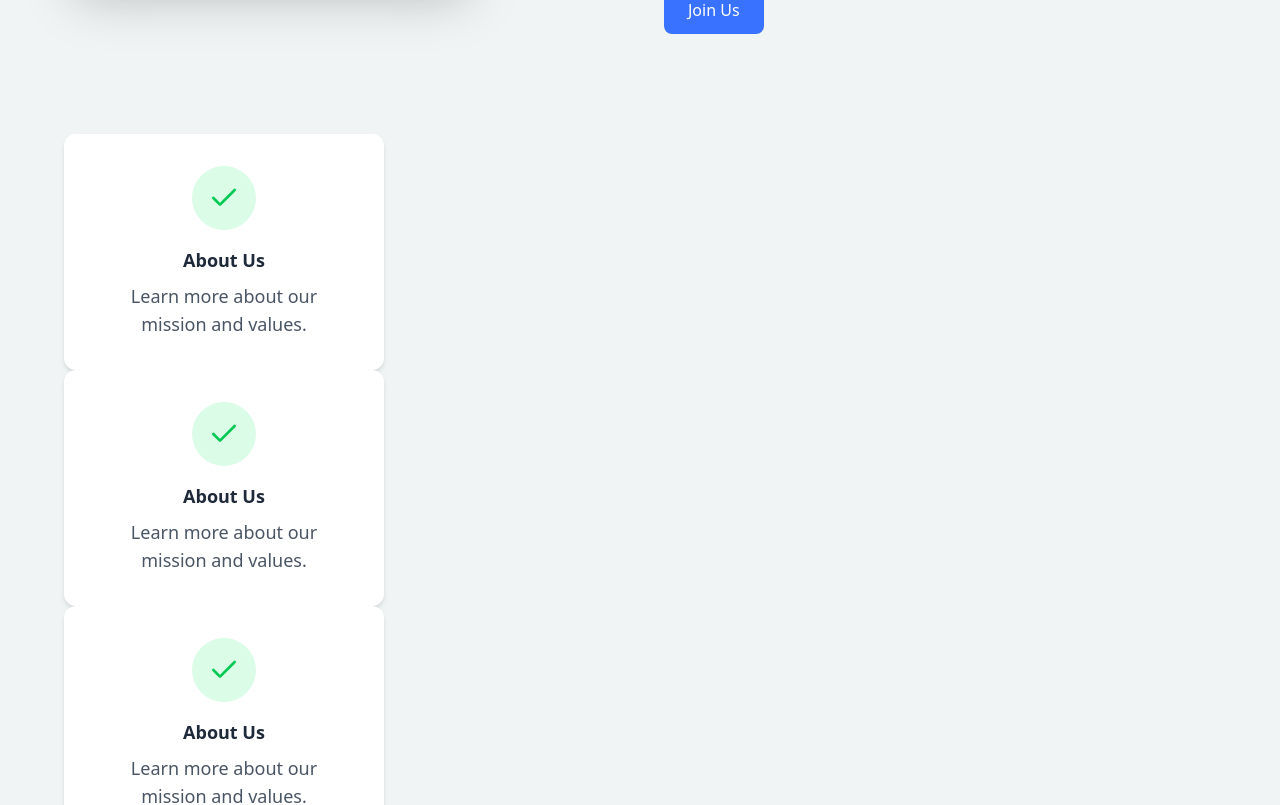
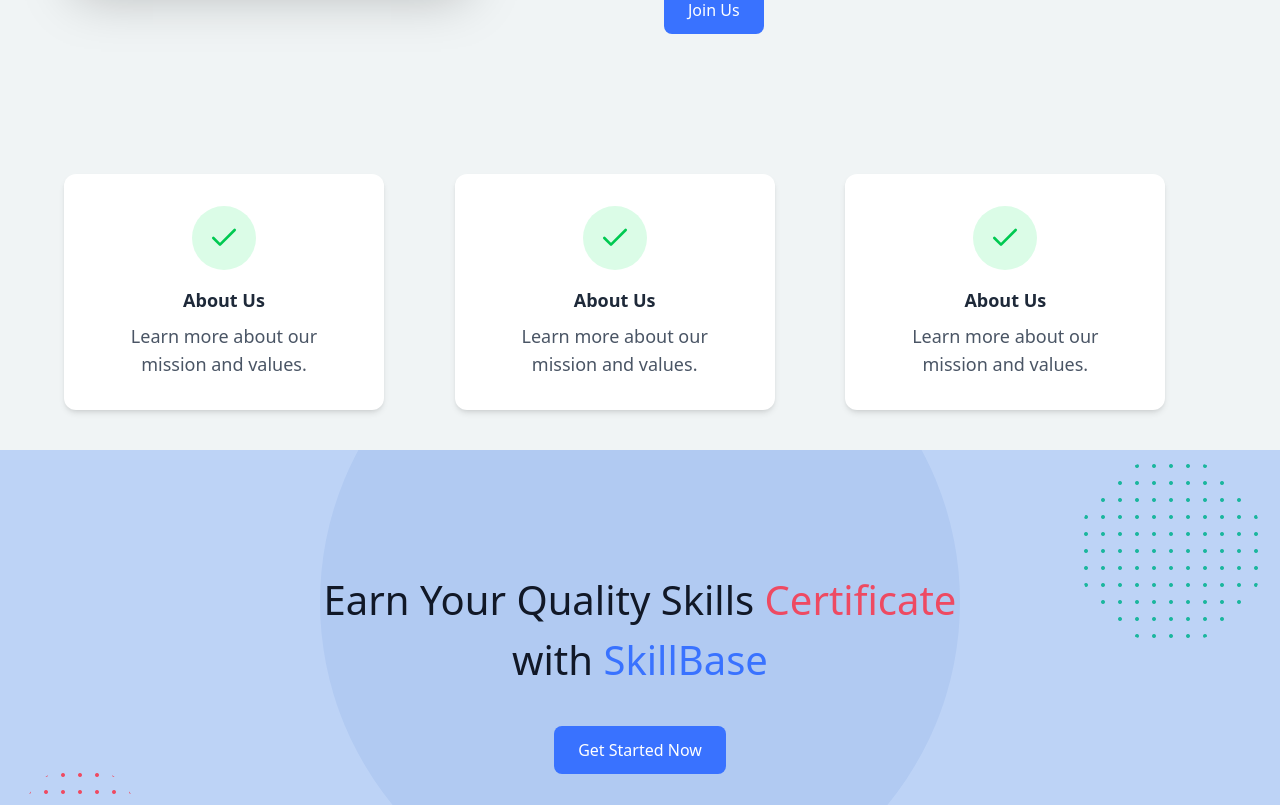
Before and after one commit to Amr-ahmed-98/Education-App, a React (Vite) app: page /about in a window 1280 px wide. Shown: the part 560-1365 px from the top of the page. Built offline with nearby package versions, Linux system fonts and the light colour scheme.

Commit message:
update project

```diff
--- a/src/components/pages/About.tsx
+++ b/src/components/pages/About.tsx
@@ -3,13 +3,15 @@
 import * as icon from "../../assets/icons/icons";
 import * as image from "./../../assets/images/images";
 import HeroText from "../molecules/HeroText";
+import CertificateSection from "../organisms/Home/CertificateSection";
 function About() {
   const { t } = useTranslation();
   const message: string = "Hello TypeScript 🚀";
   console.log(message); // يطبع في الـ console
   return (
-    <div className="container">
-      <HeroText
+    <div >
+      <div className="container">
+    <HeroText
         title={t("HeroTextAbout.title")}
         subtitle1={t("HeroTextAbout.subTitle1")}
         subtitle2={t("HeroTextAbout.subTitle2")}
@@ -19,10 +21,13 @@
         variant="button"
         button={t("HeroTextAbout.btn")}
       />
+      </div>
+
 
       <div>
         {/* this Example to how to use this component */}
-        <IconDetails
+        <div  className="container py-[40px] grid grid-cols-1 sm:grid-cols-1 md:grid-cols-2 lg:grid-cols-3 gap-5">
+   <IconDetails
           icon={icon.Check}
           title={"About Us"}
           description="Learn more about our mission and values."
@@ -49,6 +54,9 @@
           bgColor="bg-green-100"
           size="lg"
         />
+        </div>
+
+        <CertificateSection/>
       </div>
     </div>
   );
```
